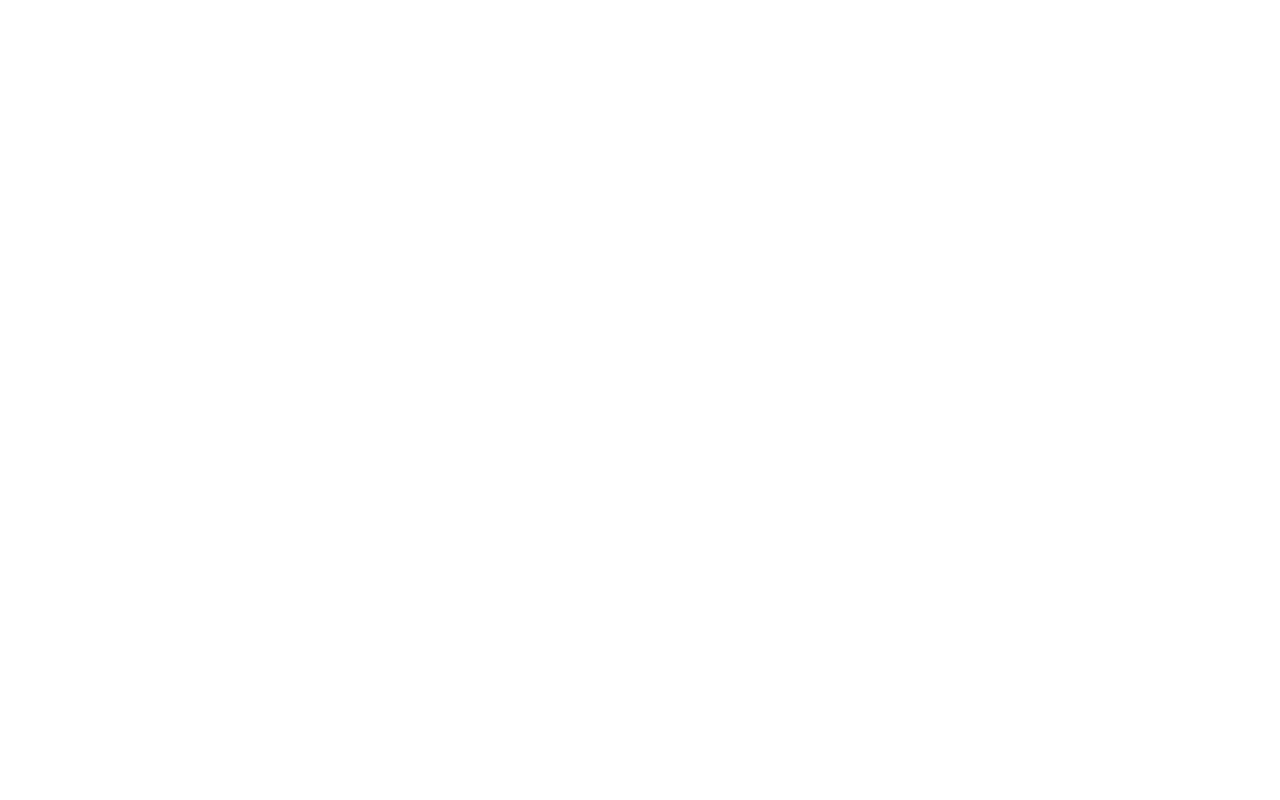
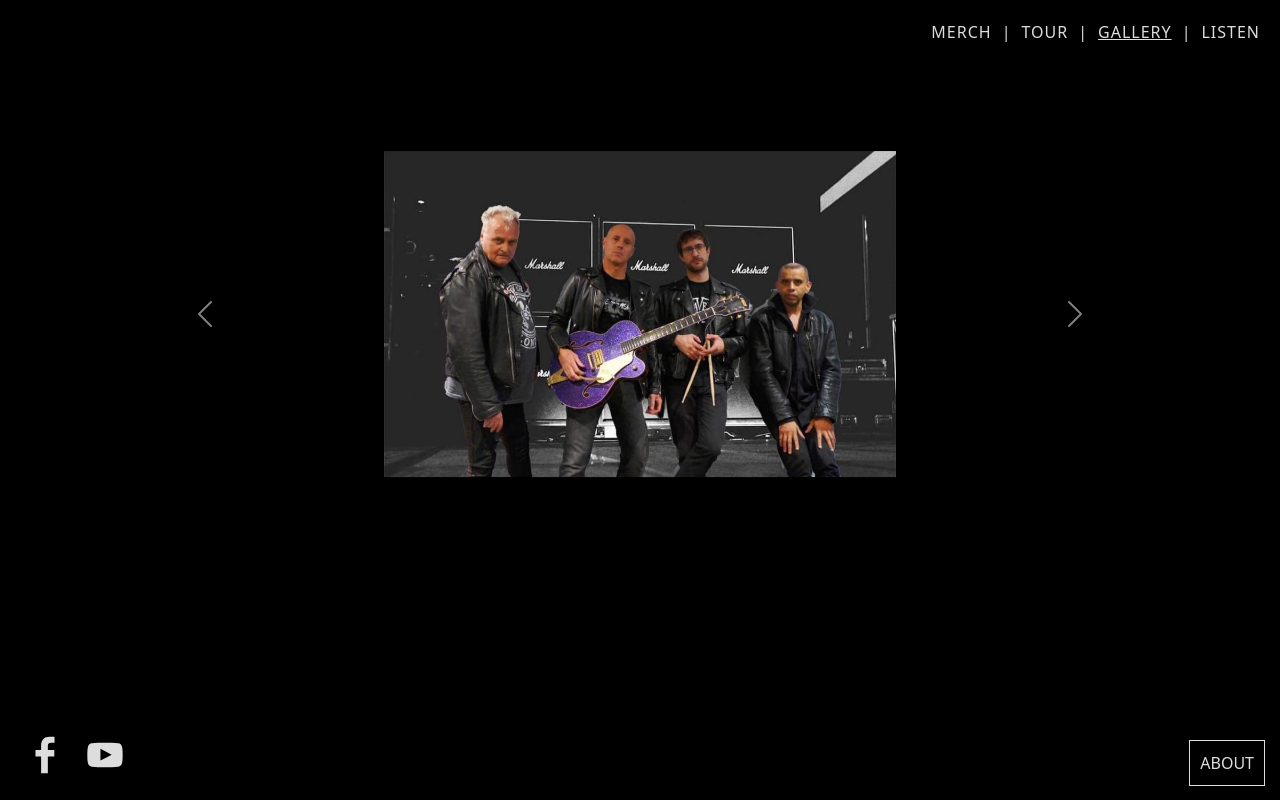
Before and after one commit to Xtraverts/website, a plain HTML site: page src/pages/gallery/gallery.html in a window 1280 px wide. Drawn offline with nearby package versions, Linux system fonts and the light colour scheme.

Commit message:
added gallery carousel

```diff
--- a/src/pages/gallery/gallery.html
+++ b/src/pages/gallery/gallery.html
@@ -0,0 +1,86 @@
+<!DOCTYPE html>
+<html lang="en">
+<head>
+  <meta charset="UTF-8">
+  <meta name="viewport" content="width=device-width, initial-scale=1.0">
+  <link href="https://cdn.jsdelivr.net/npm/bootstrap@5.0.0-beta1/dist/css/bootstrap.min.css" rel="stylesheet" integrity="sha384-giJF6kkoqNQ00vy+HMDP7azOuL0xtbfIcaT9wjKHr8RbDVddVHyTfAAsrekwKmP1" crossorigin="anonymous">
+  <link rel="stylesheet" href="../../../style.css">
+  <link rel="stylesheet" href="style.css">
+  <title>Xtraverts</title>
+</head>
+<body>
+
+  <!-- navbar -->
+  <nav class="navbar">
+    <div class="navbar-section"><a href="../temp/temp.html">MERCH</a></div>
+    <div class="navbar-section">|</div>
+    <div class="navbar-section"><a href="../temp/temp.html">TOUR</a></div>
+    <div class="navbar-section">|</div>
+    <div class="navbar-section active"><a href="gallery.html">GALLERY</a></div>
+    <div class="navbar-section">|</div>
+    <div class="navbar-section"><a href="../../pages/listen/listen.html">LISTEN</a></div>
+  </nav>
+
+  <!-- carousel -->
+  <main class="bootstrap-carousel">
+    <div id="carouselExampleControls" class="carousel slide" data-bs-ride="carousel" data-bs-interval="false">
+      <div class="carousel-inner">
+        <div class="carousel-item active">
+          <img src="../../assets/images/gallery/photo_1.jpg" class="d-block w-100" alt="...">
+        </div>
+        <div class="carousel-item">
+          <img src="../../assets/images/gallery/photo_2.jpg" class="d-block w-100" alt="...">
+        </div>
+        <div class="carousel-item">
+          <img src="../../assets/images/gallery/photo_3.jpg" class="d-block w-100" alt="...">
+        </div>
+        <div class="carousel-item">
+          <img src="../../assets/images/gallery/photo_4.jpg" class="d-block w-100" alt="...">
+        </div>
+        <div class="carousel-item">
+          <img src="../../assets/images/gallery/photo_5.jpg" class="d-block w-100" alt="...">
+        </div>
+      </div>
+      <a class="carousel-control-prev" href="#carouselExampleControls" role="button" data-bs-slide="prev">
+        <span class="carousel-control-prev-icon" aria-hidden="true"></span>
+        <span class="visually-hidden">Previous</span>
+      </a>
+      <a class="carousel-control-next" href="#carouselExampleControls" role="button" data-bs-slide="next">
+        <span class="carousel-control-next-icon" aria-hidden="true"></span>
+        <span class="visually-hidden">Next</span>
+      </a>
+    </div>
+</main>
+
+  <!-- footer -->
+  <footer class="footer">
+    <div class="social">
+      <div class="social-icon">
+        <a href="https://www.facebook.com/Xtraverts" target="_blank" class="social-links">
+          <img src="../../assets/images/facebook.svg" alt="facebook" width="50">
+        </a>
+      </div>
+      <!-- <div class="social-icon">
+        <a href="/" class="social-links">
+          <img src="assets/instagram.svg" alt="instagram" width="50">
+        </a>
+      </div> -->
+      <div class="social-icon">
+        <a href="https://www.youtube.com/channel/UCZkqXAOthUOyO0i6O4YECjg" target="_blank" class="social-links">
+          <img src="../../assets/images/youtube.svg" alt="youtube" width="50">
+        </a>
+      </div>
+      <!-- <div class="social-icon">
+        <a href="/" class="social-links">
+          <img src="assets/spotify.svg" alt="spotify" width="50">
+        </a>
+      </div> -->
+    </div>
+    <div class="info">
+      <div class="info-child"><a href="../temp/temp.html">ABOUT</a></div>
+      <!-- <div class="info-child"><a href="../temp/temp.html">NEWSLETTER</a></div> -->
+    </div>
+  </footer>
+  <script src="https://cdn.jsdelivr.net/npm/bootstrap@5.0.0-beta1/dist/js/bootstrap.bundle.min.js" integrity="sha384-ygbV9kiqUc6oa4msXn9868pTtWMgiQaeYH7/t7LECLbyPA2x65Kgf80OJFdroafW" crossorigin="anonymous"></script>
+</body>
+</html>
--- a/src/pages/gallery/style.css
+++ b/src/pages/gallery/style.css
@@ -0,0 +1,23 @@
+.bootstrap-carousel {
+  color: white;
+  width: 80%;
+  /* height: 50%; */
+  margin: 0 auto;
+}
+
+.carousel-inner {
+  width: 50%;
+  margin: 0 auto;
+}
+
+.carousel-item img {
+  height: 500px;
+  object-fit: contain;
+}
+
+@media only screen and (max-width: 600px) {
+  .carousel-inner {
+    width: 80%;
+    margin: 0 auto;
+  }
+}
```
Also changed, not shown: index.html (+2 -2 lines), src/pages/listen/listen.html (+2 -2 lines), src/assets/images/gallery/photo_1.jpg (added), src/assets/images/gallery/photo_2.jpg (added), src/assets/images/gallery/photo_3.jpg (added), src/assets/images/gallery/photo_4.jpg (added), src/assets/images/gallery/photo_5.jpg (added), 4 other files.
